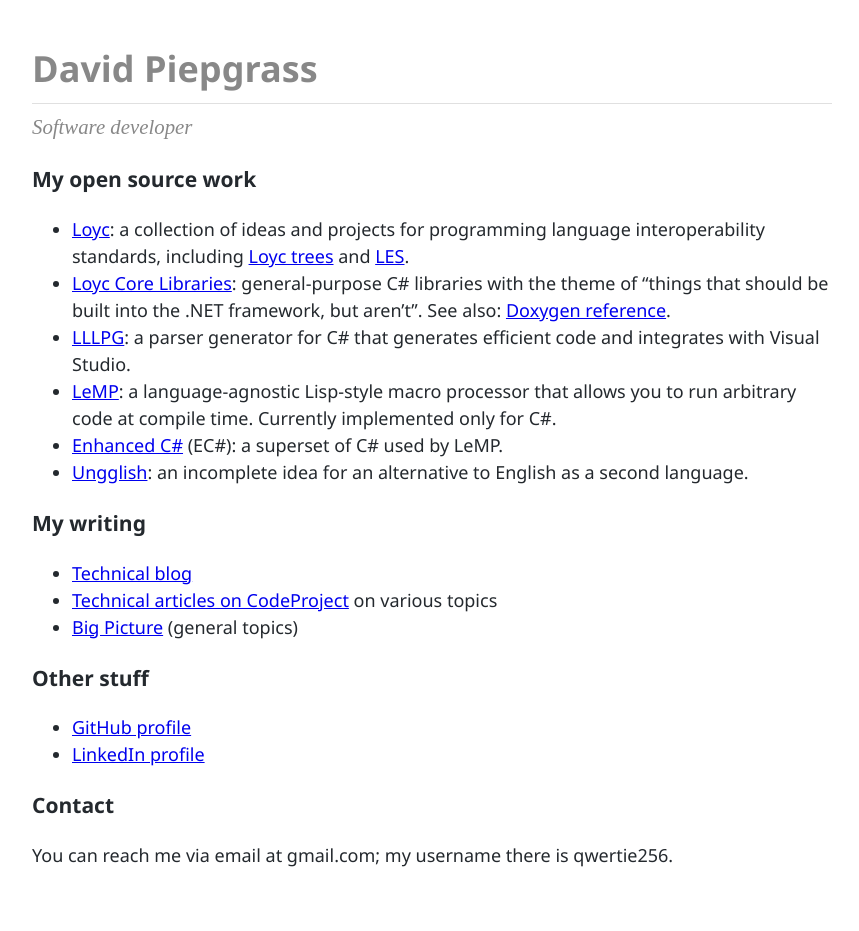
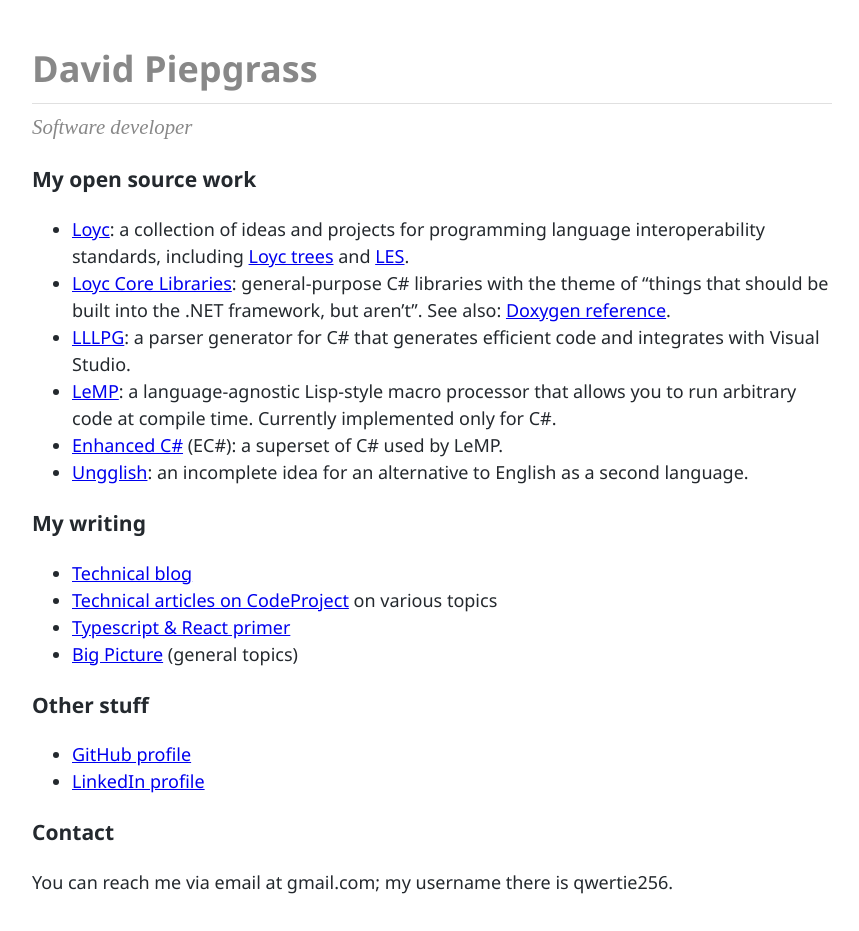
Before and after one commit to qwertie/home, a Jekyll site: the page built from index.md, in a window 1280 px wide. Shown: the whole page, without its empty margins (208-1067 px from the left). Built offline with Jekyll 4.4.1, drawn with Linux system fonts in a browser that asks for light colours; before the commit the page ends 904 px from its top, so only the background shows below that.

Commit message:
Add link

```diff
--- a/index.md
+++ b/index.md
@@ -17,6 +17,7 @@ layout: page
 
 - [Technical blog](http://loyc.net/blog)
 - [Technical articles on CodeProject](https://www.codeproject.com/script/Articles/MemberArticles.aspx?amid=3453924) on various topics
+- [Typescript & React primer](http://typescript-react-primer.loyc.net)
 - [Big Picture](https://medium.com/big-picture) (general topics)
 
 ### Other stuff ###
```
